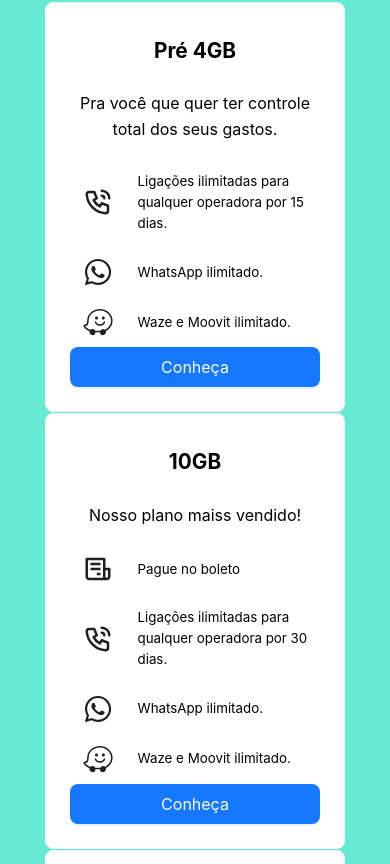
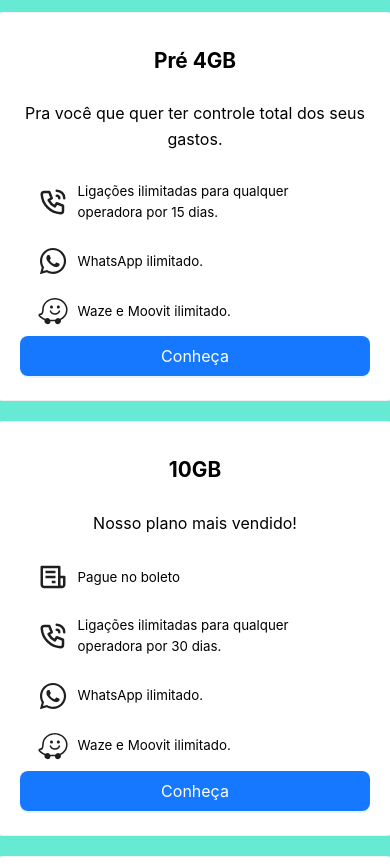
Before and after one commit to OverlinkSolutions/s2net.landingpage, a React (Create React App) app: page / in a window 390 px wide. Shown: the part 3580-4444 px from the top of the page. Built offline with nearby package versions, Linux system fonts and the light colour scheme; a web font is replaced by a local one.

Commit message:
fix: responsive layout on phones

```diff
--- a/src/components/NewCard/index.tsx
+++ b/src/components/NewCard/index.tsx
@@ -11,6 +11,7 @@ type NewCardProps = {
   link?: string;
   btnName?: string;
   btnBlock?: boolean;
+  style?: React.CSSProperties;
 } | {
   title: string;
   description: string;
@@ -18,11 +19,13 @@ type NewCardProps = {
   link?: string;
   btnName?: string;
   btnBlock?: boolean;
+  style?: React.CSSProperties;
 }
 
 export default function NewCard(props: NewCardProps) {
 
   const isMobile = useMediaQuery({ query: "(max-width: 768px)" });
+  const isTablet = useMediaQuery({ query: "(max-width: 1024px)" });
   let content
 
   if ("content" in props) {
@@ -43,7 +46,7 @@ export default function NewCard(props: NewCardProps) {
     <Card
       bodyStyle={{display: "flex", flexDirection: "column", justifyContent: "space-between", height: "100%"}}
       hoverable
-      style={{ width: 300 }}
+      style={props.style ? props.style : isTablet ? { width: 400 } : {width: "100%", minWidth: 200}}
       cover={ props.image &&
         <img
           className={newCardStyles.cardImage}
--- a/src/components/Typography/typography.module.sass
+++ b/src/components/Typography/typography.module.sass
@@ -1,4 +1,5 @@
 #container
+    display: flex
     min-height: 50px
     flex: 1
     gap: 10px
--- a/src/sections/Brazmovel/brazmovel.module.sass
+++ b/src/sections/Brazmovel/brazmovel.module.sass
@@ -24,22 +24,26 @@
   .contentRow
     display: flex
     flex-flow: row wrap
-    gap: 20px
-    margin: 10px
+    justify-content: space-around
+    gap: 50px
     height: 100%
     width: 80%
+    padding: 20px 30px
     .cardItem
       display: flex
       justify-content: center
       flex: 1 0 15%
       .description
+        display: flex
+        flex-direction: column
+        justify-content: space-between
         height: 100%
 
 .brazAdvantages
   display: flex
   flex-direction: row
   margin: 0 5%
-  gap: 25px
+  gap: 10px
 
 .footers
   height: 80px
@@ -51,8 +55,8 @@
   #content
     flex-direction: column
     .contentRow
-      width: 100%
-      gap: 1px
+      width: 90%
+      gap: 20px
     .contentColumn
       flex-direction: row
       justify-content: space-around
@@ -75,6 +79,14 @@
       flex-direction: column
       min-height: 200px
       width: 100%
+      .contentRow
+        .cardItem
+          flex: 1 0 100%
+          .description
+            display: flex
+            flex-direction: column
+            justify-content: space-between
+            height: 100%
       .contentColumn
         display: flex
         justify-content: start
--- a/src/sections/Brazmovel/index.tsx
+++ b/src/sections/Brazmovel/index.tsx
@@ -108,7 +108,7 @@ export default function Brazmovel() {
               btnBlock
               link="https://www.google.com"
               content={
-                <div>
+                <div className={brazmovel.description}>
                 <Typography
                 title={"Pré 4GB"}
                 alignment="center"
@@ -117,6 +117,7 @@ export default function Brazmovel() {
                     }
                     descriptionAlignment="center"
                     />
+                  <div>
                   {generateAdvantages(
                     <TbPhoneCall size={iconSize} />,
                     "Ligações ilimitadas para qualquer operadora por 15 dias.",
@@ -133,6 +134,7 @@ export default function Brazmovel() {
                     "10pt"
                   )}
                 </div>
+                </div>
               }
             />
           </div>
@@ -142,11 +144,11 @@ export default function Brazmovel() {
               btnBlock
               link="https://www.google.com"
               content={
-                <div>
+                <div className={brazmovel.description}>
                   <Typography
                     title={"10GB"}
                     alignment="center"
-                    description={"Nosso plano maiss vendido!"}
+                    description={"Nosso plano mais vendido!"}
                     descriptionAlignment="center"
                   />
                   {generateAdvantages(
@@ -186,6 +188,7 @@ export default function Brazmovel() {
                     description={"Nosso plano custo benefício!"}
                     descriptionAlignment="center"
                   />
+                  <div className={brazmovel.descriptionItems}>
                   {generateAdvantages(
                     <BiReceipt size={iconSize} />,
                     "Pague no boleto",
@@ -212,6 +215,7 @@ export default function Brazmovel() {
                     "10pt"
                   )}
                   </div>
+                </div>
               }
             />
           </div>
@@ -221,7 +225,7 @@ export default function Brazmovel() {
               btnBlock
               link="https://www.google.com"
               content={
-                <div>
+                <div className={brazmovel.description}>
                   <Typography
                     title={"23GB"}
                     alignment="center"
--- a/src/sections/ChoosePlan/index.tsx
+++ b/src/sections/ChoosePlan/index.tsx
@@ -36,6 +36,7 @@ export default function Plans() {
       {type === "cable" ? (
         <div id={plans.cards} className="container row">
           <NewCard
+            style={{ width: 300 }}
             title="10 MB"
             image={banner1}
             description="Ideal para navegação básica, redes sociais e streaming em qualidade padrão."
@@ -43,6 +44,7 @@ export default function Plans() {
             btnName="Contratar"
           />
           <NewCard
+            style={{ width: 300 }}
             title="20 MB"
             image={banner1}
             description="Ideal para navegação básica, redes sociais e streaming em qualidade padrão."
@@ -50,6 +52,7 @@ export default function Plans() {
             btnName="Contratar"
           />
           <NewCard
+            style={{ width: 300 }}
             title="30 MB"
             image={banner1}
             description="Ideal para navegação básica, redes sociais e streaming em qualidade padrão."
```
Also changed, not shown: 12 other files (tests, documents, lock files or other folders). Lines whose indentation alone changed are shown as unchanged.
